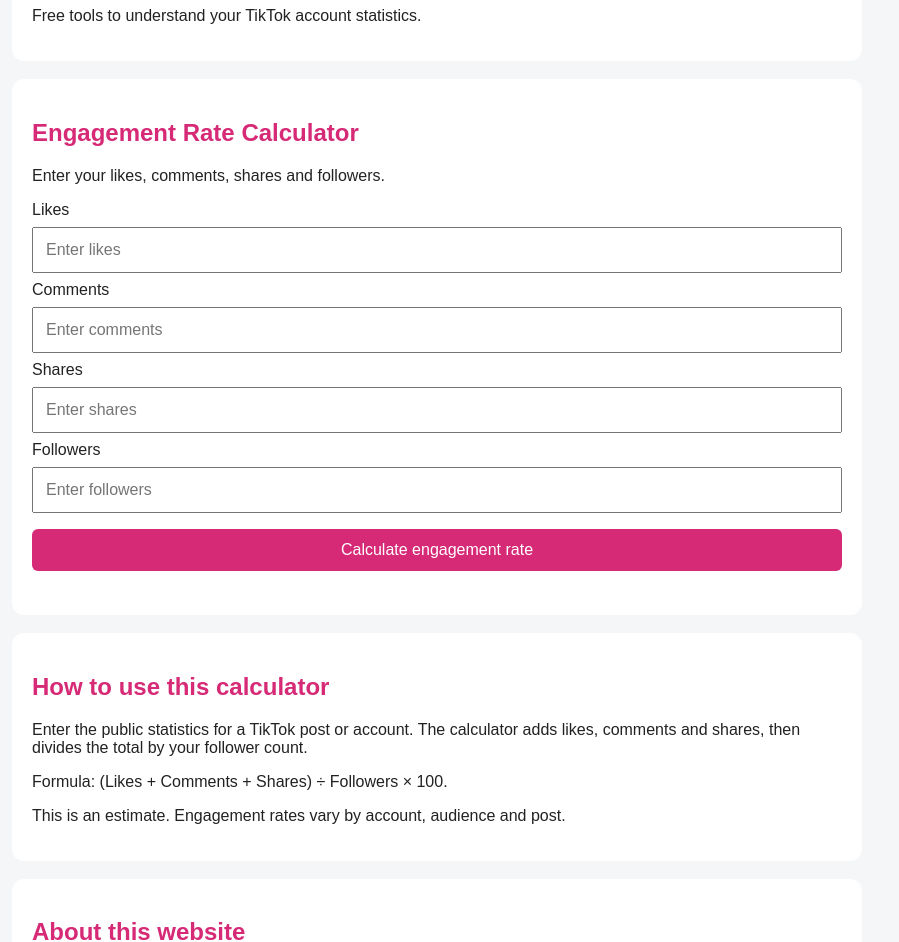
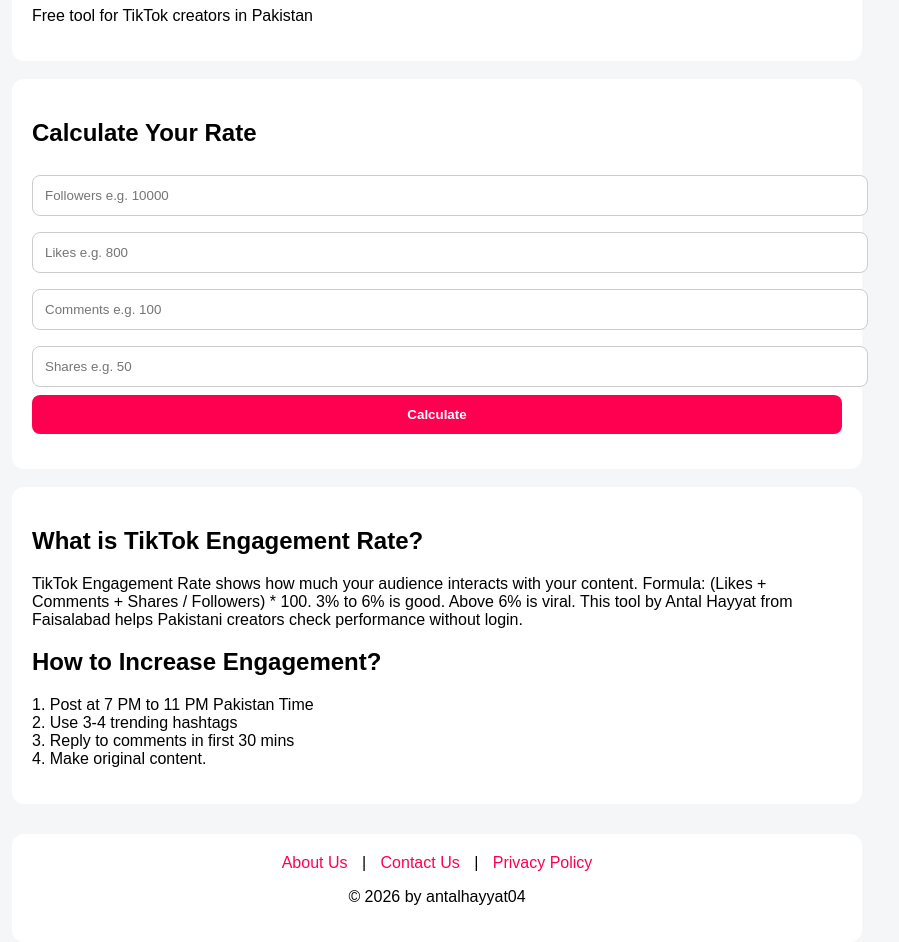
Before and after one commit to antalhayyat04/tiktok-counter-website, a plain HTML site: page index.html in a window 1280 px wide. Shown: the part 113-1055 px from the top of the page, without its empty margins (203-1102 px from the left). Drawn offline with Linux system fonts and the light colour scheme.

Commit message:
Update index.html

```diff
--- a/index.html
+++ b/index.html
@@ -1,99 +1,53 @@
-
 <!DOCTYPE html>
 <html lang="en">
 <head>
   <meta charset="UTF-8">
   <meta name="viewport" content="width=device-width, initial-scale=1.0">
   <title>TikTok Counter Tools</title>
-  <meta name="description" content="Free TikTok calculators to calculate engagement rate, likes, views and follower growth.">
   <style>
-    body {
-      font-family: Arial, sans-serif;
-      max-width: 850px;
-      margin: auto;
-      padding: 20px;
-      background: #f4f6f8;
-      color: #222;
-    }
-    header, section {
-      background: white;
-      padding: 20px;
-      margin-bottom: 18px;
-      border-radius: 12px;
-    }
-    h1, h2 { color: #d62976; }
-    input, button {
-      box-sizing: border-box;
-      width: 100%;
-      padding: 12px;
-      margin: 8px 0;
-      font-size: 16px;
-    }
-    button {
-      background: #d62976;
-      color: white;
-      border: 0;
-      border-radius: 6px;
-    }
-    .result { font-weight: bold; overflow-wrap: anywhere; }
+    body { font-family: Arial; max-width:850px; margin:auto; padding:20px; background:#f4f6f8; }
+    header, section, article { background:white; padding:20px; margin-bottom:18px; border-radius:12px; }
+    input { width:100%; padding:12px; margin:8px 0; border:1px solid #ccc; border-radius:8px; }
+    button { background:#ff0050; color:white; border:none; padding:12px; border-radius:8px; width:100%; font-weight:bold; }
+    #result { font-size:22px; font-weight:bold; margin-top:15px; color:#ff0050; }
+    footer { text-align:center; margin-top:30px; padding:20px; background:#fff; border-radius:12px; }
+    footer a { margin:0 10px; color:#ff0050; text-decoration:none; }
   </style>
 </head>
 <body>
 <header>
-    <h1>TikTok Counter Tools</h1>
-    <p>Free tools to understand your TikTok account statistics.</p>
+<h1>TikTok Engagement Rate Calculator</h1>
+<p>Free tool for TikTok creators in Pakistan</p>
 </header>
-
 <section>
-    <h2>Engagement Rate Calculator</h2>
-    <p>Enter your likes, comments, shares and followers.</p>
-    <label>Likes</label>
-    <input id="likes" type="number" min="0" placeholder="Enter likes">
-    <label>Comments</label>
-    <input id="comments" type="number" min="0" placeholder="Enter comments">
-    <label>Shares</label>
-    <input id="shares" type="number" min="0" placeholder="Enter shares">
-    <label>Followers</label>
-    <input id="followers" type="number" min="0" placeholder="Enter followers">
-    <button onclick="calculate()">Calculate engagement rate</button>
-    <p id="result" class="result" aria-live="polite"></p>
+<h2>Calculate Your Rate</h2>
+<input type="number" id="followers" placeholder="Followers e.g. 10000">
+<input type="number" id="likes" placeholder="Likes e.g. 800">
+<input type="number" id="comments" placeholder="Comments e.g. 100">
+<input type="number" id="shares" placeholder="Shares e.g. 50">
+<button onclick="calculate()">Calculate</button>
+<div id="result"></div>
 </section>
-
-  <section>
-    <h2>How to use this calculator</h2>
-    <p>Enter the public statistics for a TikTok post or account. The calculator adds likes, comments and shares, then divides the total by your follower count.</p>
-    <p>Formula: (Likes + Comments + Shares) ÷ Followers × 100.</p>
-    <p>This is an estimate. Engagement rates vary by account, audience and post.</p>
-  </section>
-
-  <section>
-    <h2>About this website</h2>
-    <p>TikTok Counter Tools provides simple calculations to help creators understand their engagement. Results are calculated in your browser.</p>
-  </section>
-
-  <footer>
-    <p>Independent fan-made tool. Not affiliated with TikTok.</p>
-  </footer>
-
 <script>
-    function calculate() {
-      const likes = Number(document.getElementById('likes').value);
-      const comments = Number(document.getElementById('comments').value);
-      const shares = Number(document.getElementById('shares').value);
-      const followers = Number(document.getElementById('followers').value);
-      const result = document.getElementById('result');
-
-      if ([likes, comments, shares, followers].some(v => v < 0) ||
-          followers <= 0 ||
-          ['likes', 'comments', 'shares', 'followers'].some(id =>
-            document.getElementById(id).value === '')) {
-        result.textContent = 'Please enter all values. Followers must be greater than zero.';
-        return;
-      }
-
-      const rate = ((likes + comments + shares) / followers) * 100;
-      result.textContent = 'Estimated engagement rate: ' + rate.toFixed(2) + '%';
+function calculate(){
+  let f = parseFloat(document.getElementById('followers').value) || 0;
+  let l = parseFloat(document.getElementById('likes').value) || 0;
+  let c = parseFloat(document.getElementById('comments').value) || 0;
+  let s = parseFloat(document.getElementById('shares').value) || 0;
+  if(f==0){ document.getElementById('result').innerText="Please enter followers"; return; }
+  let rate = ((l+c+s)/f*100).toFixed(2);
+  document.getElementById('result').innerText="Your Rate is: "+rate+"%";
 }
 </script>
+<article>
+<h2>What is TikTok Engagement Rate?</h2>
+<p>TikTok Engagement Rate shows how much your audience interacts with your content. Formula: (Likes + Comments + Shares / Followers) * 100. 3% to 6% is good. Above 6% is viral. This tool by Antal Hayyat from Faisalabad helps Pakistani creators check performance without login.</p>
+<h2>How to Increase Engagement?</h2>
+<p>1. Post at 7 PM to 11 PM Pakistan Time<br>2. Use 3-4 trending hashtags<br>3. Reply to comments in first 30 mins<br>4. Make original content.</p>
+</article>
+<footer>
+<a href="about.html">About Us</a> | <a href="contact.html">Contact Us</a> | <a href="privacy.html">Privacy Policy</a>
+<p>© 2026 by antalhayyat04</p>
+</footer>
 </body>
 </html>
```
Lines whose indentation alone changed are shown as unchanged.
